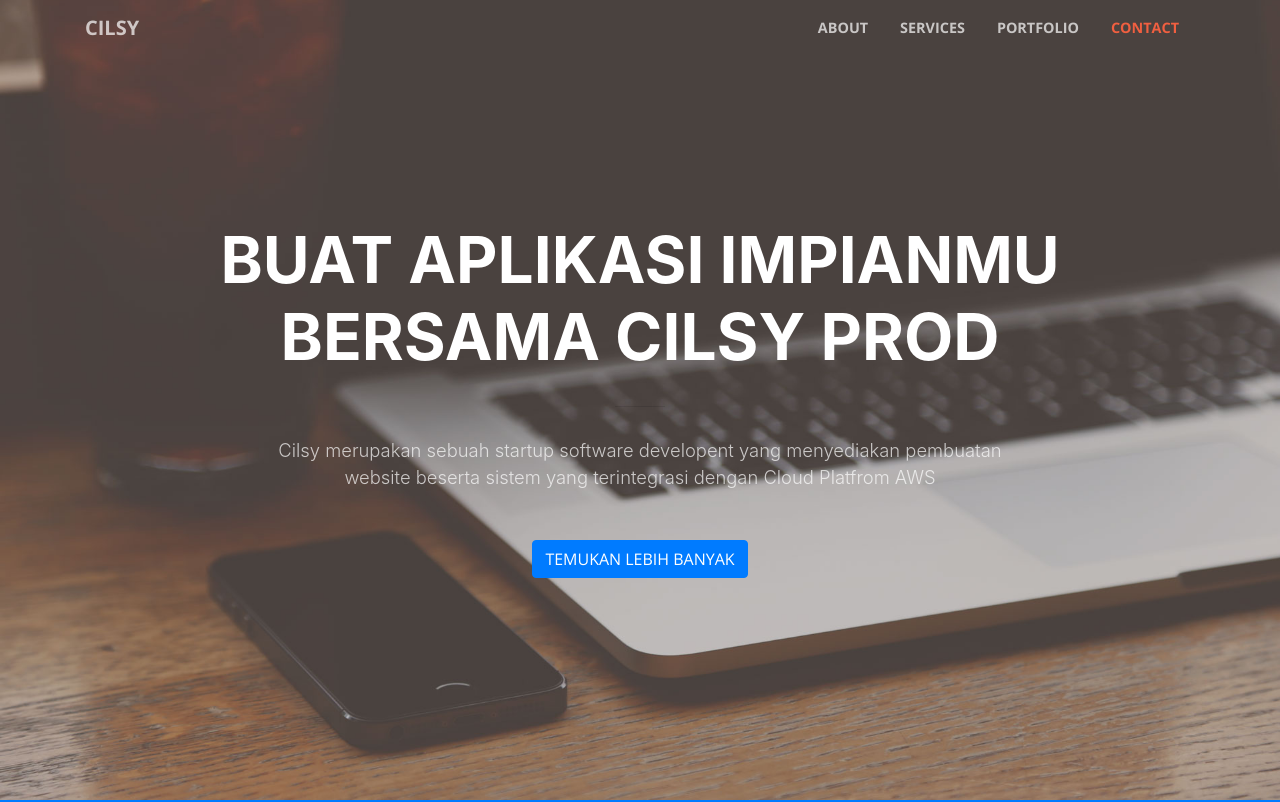
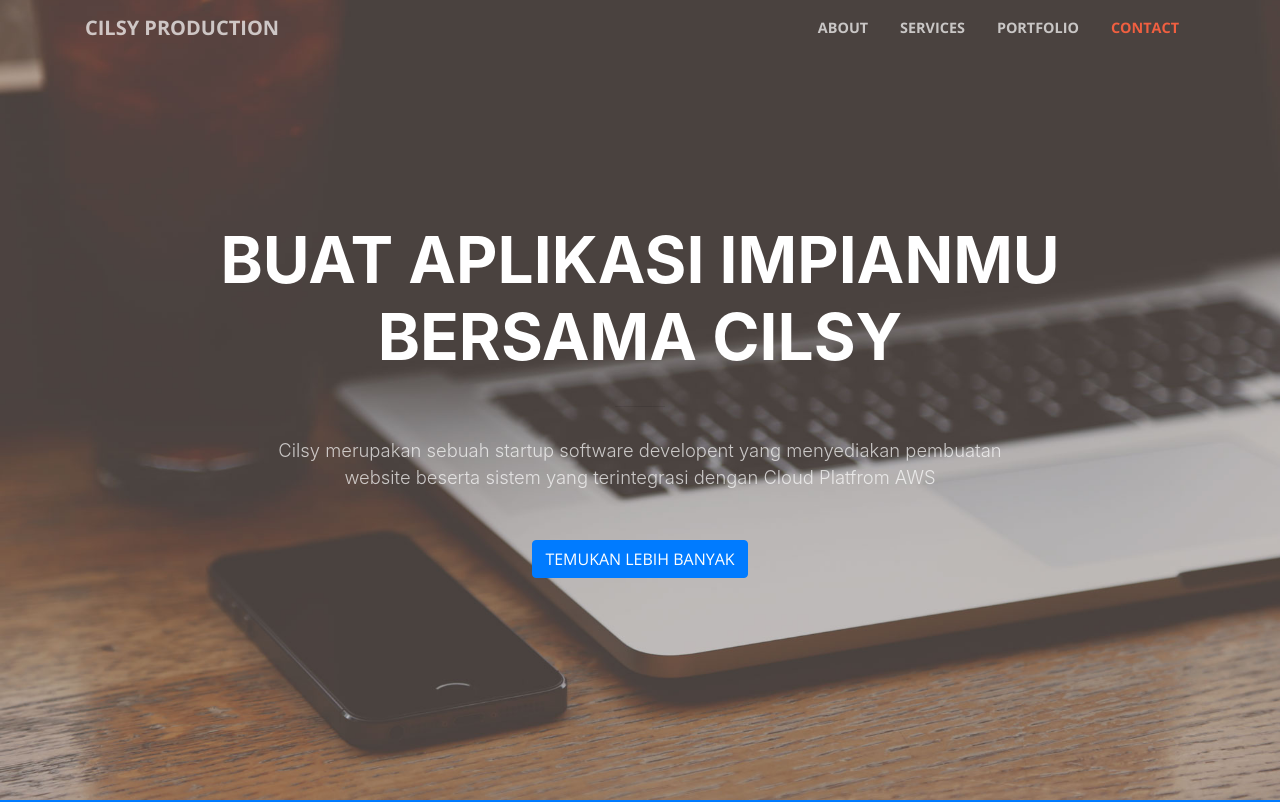
Before and after one commit to hansenfernando/cilsy-landingpage, a website with bundled scripts: page index.html in a window 1280 px wide. Shown: the top 802 px of the page. Built offline with nearby package versions, Linux system fonts and the light colour scheme.

Commit message:
edit index.html

```diff
--- a/index.html
+++ b/index.html
@@ -31,7 +31,7 @@
   <!-- Navigation -->
   <nav class="navbar navbar-expand-lg navbar-light fixed-top" id="mainNav">
     <div class="container">
-      <a class="navbar-brand js-scroll-trigger" href="#page-top">Cilsy</a>
+      <a class="navbar-brand js-scroll-trigger" href="#page-top">Cilsy Production</a>
       <button class="navbar-toggler navbar-toggler-right" type="button" data-toggle="collapse" data-target="#navbarResponsive" aria-controls="navbarResponsive" aria-expanded="false" aria-label="Toggle navigation">
         <span class="navbar-toggler-icon"></span>
       </button>
@@ -59,7 +59,7 @@
       <div class="row">
         <div class="col-lg-10 mx-auto">
           <h1 class="text-uppercase">
-            <strong>Buat Aplikasi Impianmu bersama Cilsy Prod</strong>
+            <strong>Buat Aplikasi Impianmu bersama Cilsy</strong>
           </h1>
           <hr>
         </div>
```
